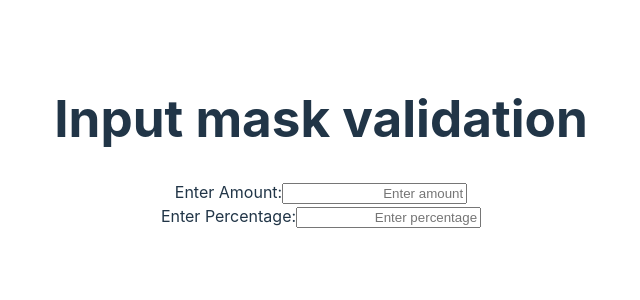
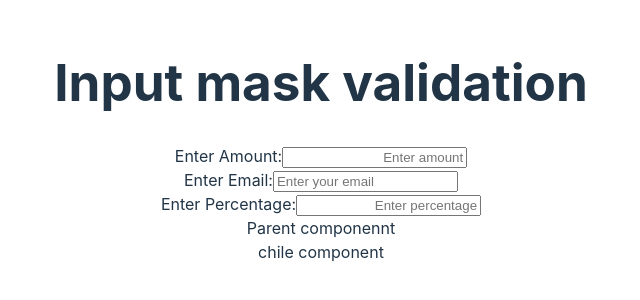
Before and after one commit to jk5422/React, a React (Vite) app in the folder inputmask/: page / in a window 1280 px wide. Shown: the part 258-558 px from the top of the page, without its empty margins (319-959 px from the left). Built offline with nearby package versions, Linux system fonts and the light colour scheme.

Commit message:
email validation component added

```diff
--- a/inputmask/src/App.jsx
+++ b/inputmask/src/App.jsx
@@ -1,6 +1,8 @@
 
 import './App.css'
+import EmailInputMask from './EmailValidation'
 import RupeeInputMask from './Inputmask'
+import ParentComponent from './ParentComponent'
 import PercentageInputMask from './percentage'
 
 function App() {
@@ -10,7 +12,9 @@ function App() {
       <div>
         <h1>Input mask validation</h1>
         <RupeeInputMask />
+        <EmailInputMask />
         <PercentageInputMask />
+        <ParentComponent />
       </div>
     </>
   )
--- /dev/null
+++ b/inputmask/src/ChildComponent.jsx
@@ -0,0 +1,12 @@
+
+const ChildComponent = ({ props }) => {
+
+    console.log("props in child component", props)
+    return (
+        <div>
+            chile component
+        </div>
+    )
+}
+
+export default ChildComponent
--- /dev/null
+++ b/inputmask/src/EmailValidation.tsx
@@ -0,0 +1,92 @@
+import React, { useState, useEffect } from 'react';
+import InputMask from 'react-input-mask';
+
+const EmailInputMask: React.FC = () => {
+    const [value, setValue] = useState(""); // Email value
+    const [insertedAtOrDot, setInsertedAtOrDot] = useState(false); // Track if @ or . was inserted automatically
+    const [cursorPosition, setCursorPosition] = useState(0); // Track the cursor position
+
+    // Handle input changes
+    const handleInputChange = (e: React.ChangeEvent<HTMLInputElement>) => {
+        let inputValue = e.target.value;
+        let caretPosition = e.target.selectionStart || 0;
+        let wasInserted = false;
+
+        // Automatically insert '@' only if it's missing
+        if (!inputValue.includes('@') && inputValue.length > 1) {
+            inputValue = inputValue.slice(0, caretPosition) + '@' + inputValue.slice(caretPosition);
+            caretPosition += 1; // Adjust caret position after inserting '@'
+            wasInserted = true;
+        }
+
+        // Automatically insert '.' only if it's missing and there is an '@'
+        if (inputValue.includes('@') && !inputValue.includes('.') && inputValue.length > inputValue.indexOf('@') + 2) {
+            inputValue = inputValue.slice(0, caretPosition) + '.' + inputValue.slice(caretPosition);
+            caretPosition += 1; // Adjust caret position after inserting '.'
+            wasInserted = true;
+        }
+
+        setValue(inputValue);
+        setInsertedAtOrDot(wasInserted);
+        setCursorPosition(caretPosition);
+    };
+
+    // Handle key down events (e.g., arrow keys, spacebar)
+    const handleKeyDown = (e: React.KeyboardEvent<HTMLInputElement>) => {
+        const caretPosition = (e.target as HTMLInputElement).selectionStart || 0;
+
+        // Allow the user to manually delete @ and . using backspace
+        if (e.key === 'Backspace' || e.key === 'Delete') {
+            if (caretPosition === value.indexOf('@') + 1 || caretPosition === value.indexOf('.') + 1) {
+                e.preventDefault(); // Allow @ and . to be deleted manually
+                setValue(prevValue => prevValue.slice(0, caretPosition - 1) + prevValue.slice(caretPosition));
+                setCursorPosition(caretPosition - 1);
+            }
+        }
+
+        // Move cursor ahead if pressing spacebar or arrow keys directly before @ or .
+        const atIndex = value.indexOf('@');
+        const dotIndex = value.indexOf('.');
+        if (
+            (caretPosition === atIndex || caretPosition === dotIndex) &&
+            (e.key === 'ArrowRight' || e.key === ' ' || e.key === 'ArrowDown')
+        ) {
+            e.preventDefault(); // Prevent default behavior
+            setCursorPosition(caretPosition + 1); // Move cursor one step ahead
+            setInsertedAtOrDot(false); // Allow manual cursor movement after automatic insertion
+        }
+    };
+
+    // Update the cursor position after input changes
+    useEffect(() => {
+        const inputElement = document.getElementById('email-input') as HTMLInputElement;
+        if (inputElement) {
+            if (insertedAtOrDot) {
+                inputElement.setSelectionRange(cursorPosition - 1, cursorPosition - 1); // Keep cursor in place after automatic insertion
+            } else {
+                inputElement.setSelectionRange(cursorPosition, cursorPosition); // Normal behavior
+            }
+        }
+    }, [cursorPosition, insertedAtOrDot]);
+
+    return (
+        <div>
+            <label htmlFor="email-input">Enter Email:</label>
+            <InputMask
+                mask=""                          // No specific mask for the email
+                value={value}                    // Controlled input value
+                onChange={handleInputChange}     // Handle input change and automatic '@' and '.'
+                onKeyDown={handleKeyDown}        // Handle arrow key, spacebar, and backspace behavior
+                maskChar={null}                  // No mask character
+                id="email-input"                 // ID for the input element
+                placeholder="Enter your email"   // Placeholder text
+            />
+            {/* Basic validation error message */}
+            {value.length > 0 && !/^[^\s@]+@[^\s@]+\.[^\s@]+$/.test(value) && (
+                <span style={{ color: 'red' }}>Please enter a valid email.</span>
+            )}
+        </div>
+    );
+};
+
+export default EmailInputMask;
--- a/inputmask/src/Inputmask.tsx
+++ b/inputmask/src/Inputmask.tsx
@@ -19,9 +19,13 @@ const RupeeInputMask: React.FC = () => {
             inputValue = inputValue.replace(/^0+/, ''); // Remove all leading zeros
         }
 
-        // Allow only numbers and up to two decimal places
+        // Prevent input with more than two zeros after the decimal (e.g., 100.00 is allowed, 100.000 is not)
         const validInput = inputValue.match(/^\d*\.?\d{0,2}$/);
         if (validInput) {
+            const parts = inputValue.split('.');
+            if (parts.length === 2 && parts[1].startsWith('00')) {
+                return; // Don't update the value if there are two zeros after the decimal
+            }
             setValue(inputValue);
         }
     };
--- /dev/null
+++ b/inputmask/src/ParentComponent.jsx
@@ -0,0 +1,19 @@
+import { useRef } from "react"
+import ChildComponent from "./ChildComponent";
+
+const ParentComponent = () => {
+    const inputRef = useRef(true);
+    console.log("ref in parent component", inputRef);
+
+    const obj = {
+        ref: inputRef
+    }
+    return (
+        <div>
+            Parent componennt
+            <ChildComponent props={obj} />
+        </div>
+    )
+}
+
+export default ParentComponent
--- a/inputmask/src/main.jsx
+++ b/inputmask/src/main.jsx
@@ -1,10 +1,7 @@
-import { StrictMode } from 'react'
 import { createRoot } from 'react-dom/client'
 import App from './App.jsx'
 import './index.css'
 
 createRoot(document.getElementById('root')).render(
-  <StrictMode>
-    <App />
-  </StrictMode>,
+  <App />
 )
```
Also changed, not shown: inputmask/src/emailBackup.tsx (added, +40 -0 lines).
